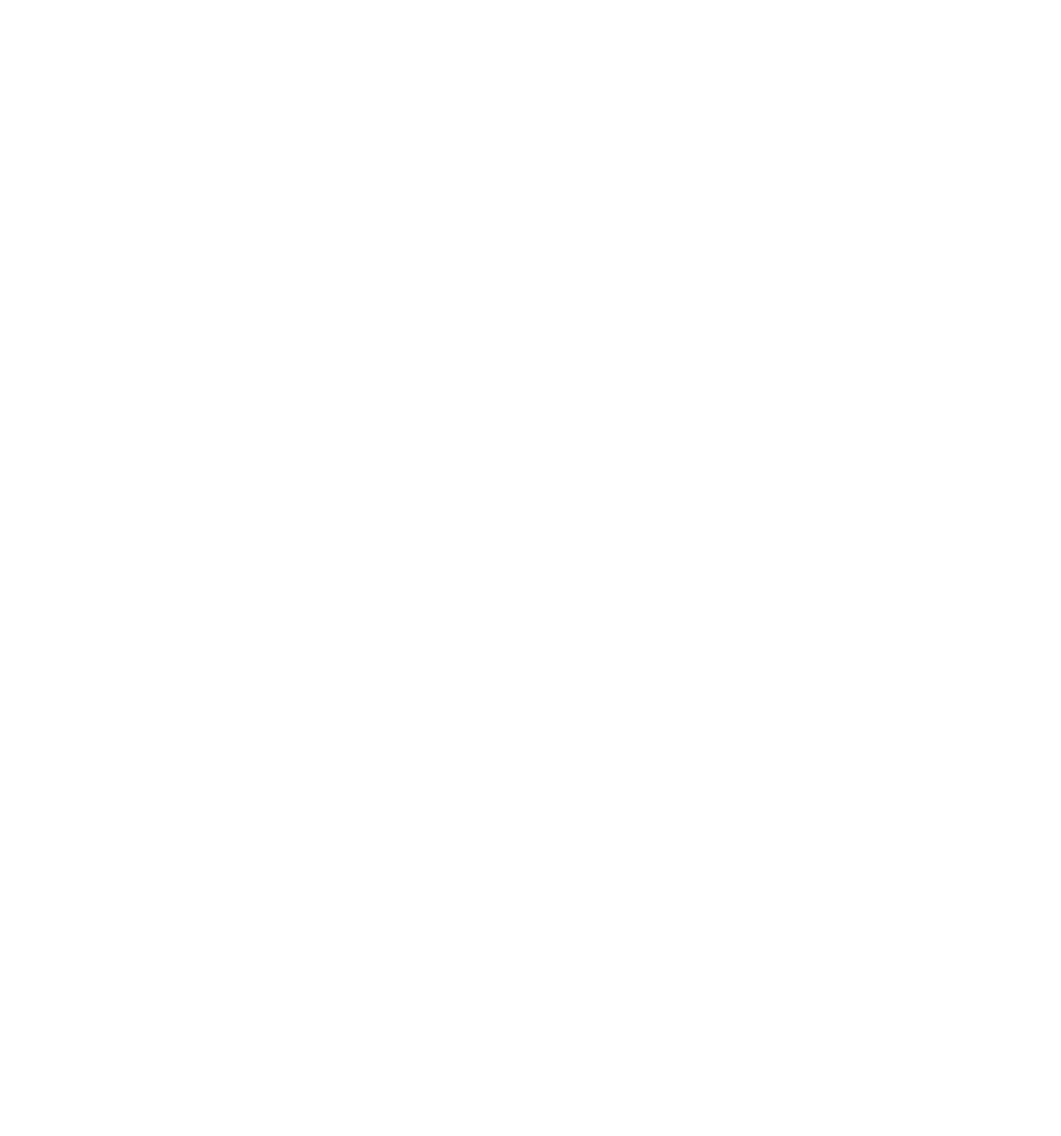
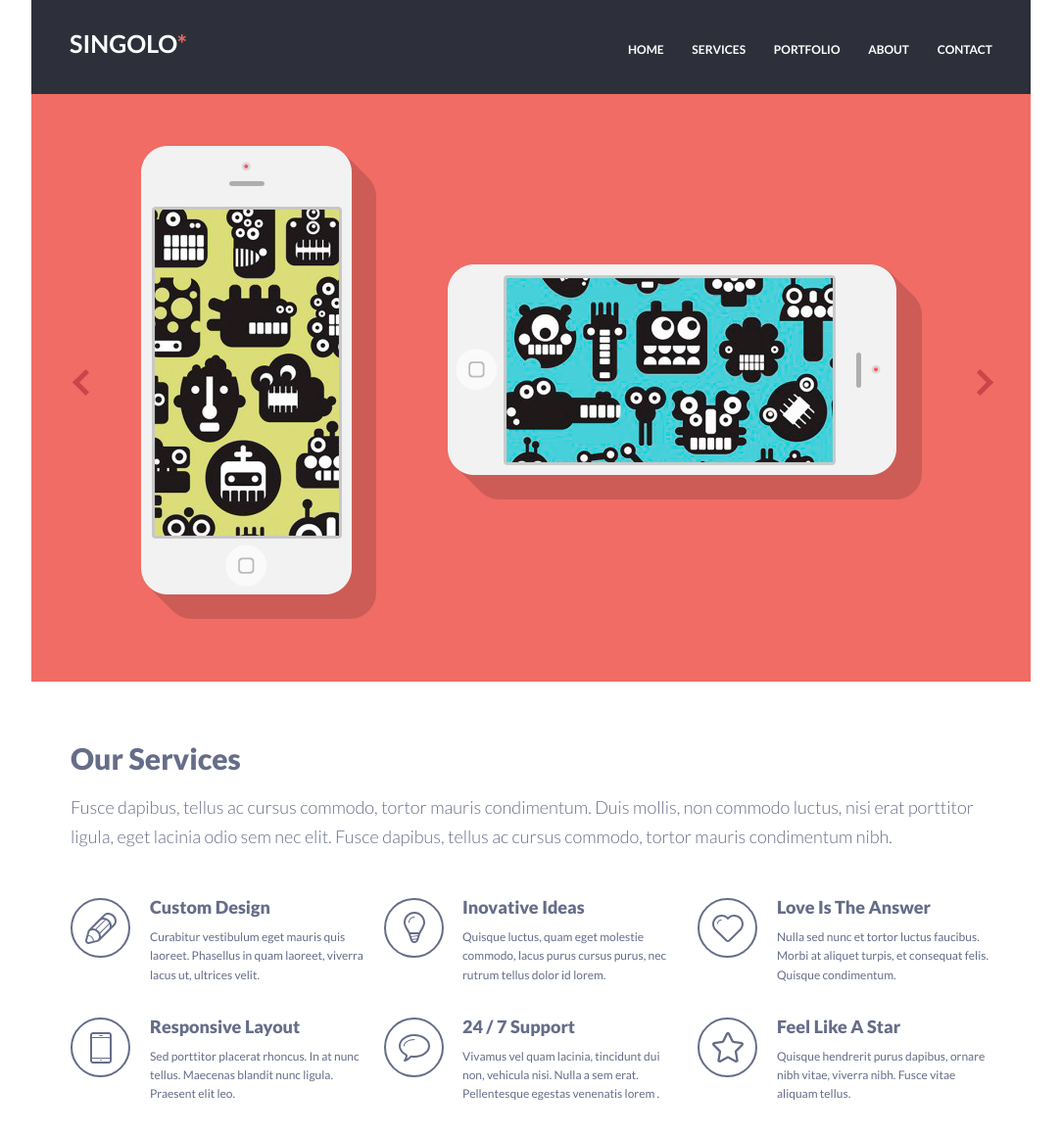
Before and after one commit to YvanKostenevich/singolo, a plain HTML site: page singolo1.html in a window 1280 px wide. Shown: the whole page at 98% size, without its empty margins (98-1181 px from the left). Before the commit the page ends 800 px from the top, so only its background shows below. Drawn offline with nearby package versions, Linux system fonts and the light colour scheme.

Commit message:
feat:finish singolo part 1 task

```diff
--- a/singolo1.css
+++ b/singolo1.css
@@ -0,0 +1,139 @@
+@import url('https://fonts.googleapis.com/css?family=Lato:300,400,700,900&display=swap');
+
+.container {
+    width: 1020px;
+    margin: 0 auto;
+}
+
+.header {
+    background: #2d303a;
+    font-family: 'Lato', serif;
+    font-weight: bold;
+    color: white;
+    display: flex;
+    justify-content: space-between;
+    padding: 30px 39px;
+}
+
+.header h1 {
+    font-size: 25px;
+    margin: 0;
+}
+
+.header span {
+    color: #f06c64;
+}
+
+.navbar ul {
+    display: flex;
+    width: 372px;
+    justify-content: space-between;
+    list-style: none;
+    margin: 0;
+    padding: 10px 0 0 0;
+}
+
+.navbar a {
+    text-decoration: none;
+    color: white;
+    font-size: 12px;
+
+}
+
+.navbar a:hover {
+    color: #f06c64;
+}
+
+.blueline {
+    height: 7px;
+    background-color: #2d303a;
+}
+
+.hero{
+    height: 600px;
+    background-color: #f06c64;
+    display: flex;
+    position: relative;
+}
+
+img {
+    height: fit-content;
+}
+.iphone_Hor{
+    margin: 174px 0 0 73px;
+}
+.iphone_Ver{
+    margin: 53px 0 0 112px;
+}
+
+.arrow {
+    border: solid #ca4549;
+    border-width: 0 5px 5px 0;
+    display: inline-block;
+    padding: 7px;
+    position: absolute;
+    cursor: pointer;
+}
+
+.right {
+    transform: rotate(-45deg);
+    -webkit-transform: rotate(-45deg);
+    top: 285px;
+    right: 42px;
+}
+
+.left {
+    transform: rotate(135deg);
+    -webkit-transform: rotate(135deg);
+    top: 285px;
+    left: 46px;
+}
+.services-advantages{
+    display: flex;
+    flex-wrap: wrap;
+    padding-top: 30px;
+    justify-content: space-between;
+}
+.services-background{
+    color: #666d89;
+    padding: 61px 40px 0 40px;
+}
+.services{
+    font-family: 'Lato', sans-serif;
+
+}
+.services h2{
+    font-size: 30px;
+    font-weight: 900;
+    margin: 0;
+}
+.services-advantages h3{
+    margin: 0;
+    font-family: 'Lato', sans-serif;
+    font-size: 18px;
+    font-weight: 900;
+    line-height: 1;
+}
+.services-advantages p{
+    font-family: 'Lato', sans-serif;
+    font-size: 12px;
+}
+.services p{
+    font-weight: 300;
+    line-height: 30px;
+    font-size: 18px;
+}
+.advantages{
+    width: 300px;
+}
+.advantages{
+    display: flex;
+    padding-bottom: 22px;
+}
+.adv-img-container{
+    width: 115px;
+}
+.adv-text-container{
+    padding: 0 0 0 19px;
+    line-height: 1.6;
+}
--- a/singolo1.html
+++ b/singolo1.html
@@ -3,8 +3,82 @@
 <head>
     <meta charset="UTF-8">
     <title>Singolo</title>
+    <link rel="stylesheet" href="singolo1.css">
+    <link rel="stylesheet" href="normalize.css">
 </head>
 <body>
 
+<div class="container">
+
+    <header class="header">
+        <h1>SINGOLO<span>*</span></h1>
+        <nav class="navbar">
+            <ul>
+                <li><a href="#">HOME</a></li>
+                <li><a href="#">SERVICES</a></li>
+                <li><a href="#">PORTFOLIO</a></li>
+                <li><a href="#">ABOUT</a></li>
+                <li><a href="#">CONTACT</a></li>
+            </ul>
+        </nav>
+    </header>
+    <div class="blueline"></div>
+
+    <section class="hero">
+
+        <img class="iphone_Ver" src="assets/iPhoneVertical.png" alt="">
+        <img class="iphone_Hor" src="assets/iPhoneHorizontal.png" alt="">
+        <a class="arrow left"></a>
+        <a class="arrow right"></a>
+    </section>
+    <section class="services-background">
+        <div class="services">
+            <h2>Our Services</h2>
+            <p>Fusce dapibus, tellus ac cursus commodo, tortor mauris condimentum. Duis mollis, non commodo luctus, nisi
+                erat porttitor ligula, eget lacinia odio sem nec elit. Fusce dapibus, tellus ac cursus commodo, tortor
+                mauris condimentum nibh.</p>
+        </div>
+        <div class="services-advantages">
+            <div class="advantages">
+                <div class="adv-img-container"><img src="assets/pen.svg" alt=""></div>
+                <div class="adv-text-container"><h3>Custom Design</h3>
+                    <p>Curabitur vestibulum eget mauris quis laoreet. Phasellus in quam laoreet, viverra lacus ut,
+                        ultrices velit.</p></div>
+            </div>
+            <div class="advantages">
+                <div class="adv-img-container"><img src="assets/bulb.svg" alt=""></div>
+                <div class="adv-text-container"><h3>Inovative Ideas</h3>
+                    <p>Quisque luctus, quam eget molestie commodo, lacus purus cursus purus, nec rutrum tellus dolor id
+                        lorem.</p></div>
+            </div>
+            <div class="advantages">
+                <div class="adv-img-container"><img src="assets/heart.svg" alt=""></div>
+                <div class="adv-text-container"><h3>Love Is The Answer</h3>
+                    <p>Nulla sed nunc et tortor luctus faucibus. Morbi at aliquet turpis, et consequat felis. Quisque
+                        condimentum.</p></div>
+            </div>
+            <div class="advantages">
+                <div class="adv-img-container"><img src="assets/phone.svg" alt=""></div>
+                <div class="adv-text-container"><h3>Responsive Layout</h3>
+                    <p>Sed porttitor placerat rhoncus. In at nunc tellus. Maecenas blandit nunc ligula. Praesent elit
+                        leo.</p></div>
+            </div>
+            <div class="advantages">
+                <div class="adv-img-container"><img src="assets/bubble.svg" alt=""></div>
+                <div class="adv-text-container"><h3>24 / 7 Support</h3>
+                    <p>Vivamus vel quam lacinia, tincidunt dui non, vehicula nisi. Nulla a sem erat. Pellentesque
+                        egestas venenatis lorem .</p></div>
+            </div>
+            <div class="advantages">
+                <div class="adv-img-container"><img src="assets/star.svg" alt=""></div>
+                <div class="adv-text-container"><h3>Feel Like A Star</h3>
+                    <p>Quisque hendrerit purus dapibus, ornare nibh vitae, viverra nibh. Fusce vitae aliquam tellus.</p>
+                </div>
+            </div>
+        </div>
+    </section>
+
+</div>
+
 </body>
 </html>
```
Also changed, not shown: assets/iPhoneHorizontal.png (added), assets/iPhoneVertical.png (added), normalize.css (added).
